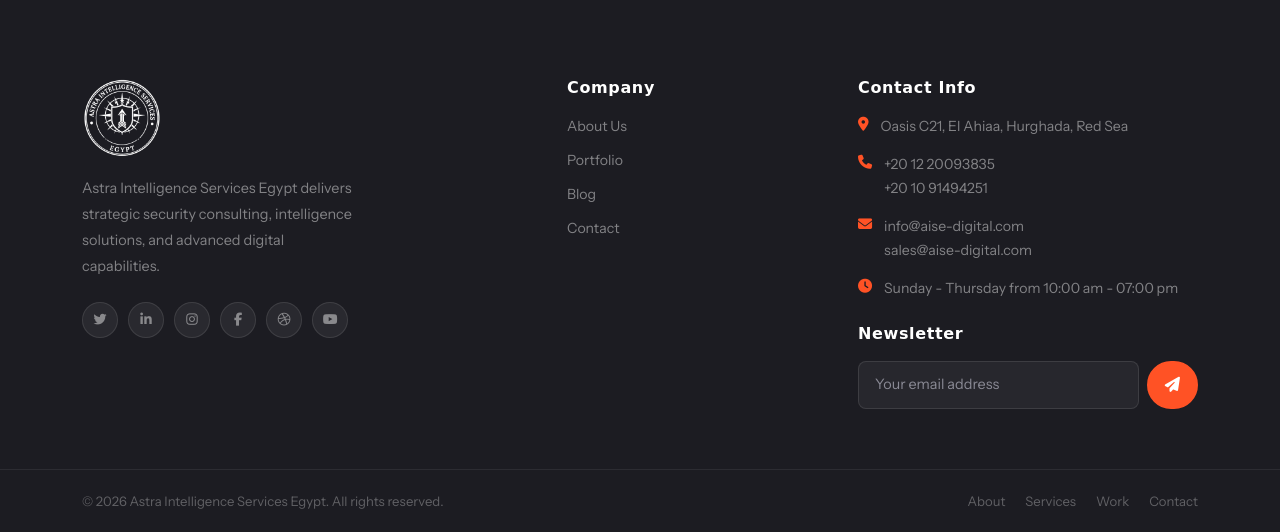
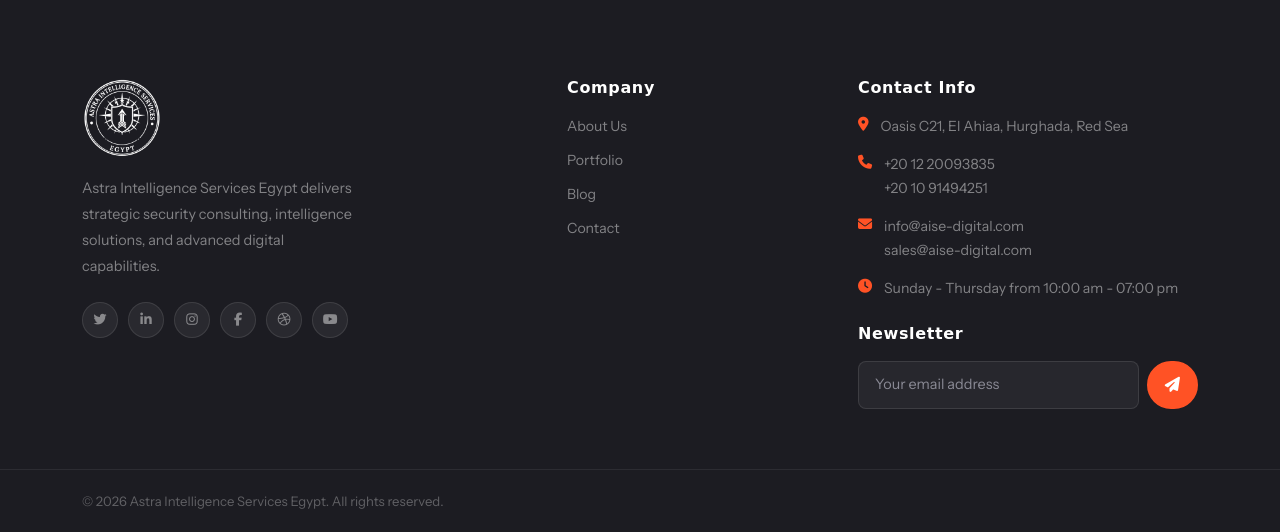
Before and after one commit to ahmedb0o0di/Aise-Website, a Laravel app: page /blog in a window 1280 px wide. Shown: the part 1328-1860 px from the top of the page. Run offline with Laravel 12, Linux system fonts and the light colour scheme; data comes from the database, SQL or seed files in the repository; some web fonts are replaced.

Commit message:
Remove bottom right footer navigation links

```diff
--- a/resources/views/layouts/app.blade.php
+++ b/resources/views/layouts/app.blade.php
@@ -168,12 +168,6 @@
       <div class="container">
          <div class="ft-bottom">
             <div class="ft-copy">{{ $settings->footer_copyright ?? '© 2026 Astra Intelligence Services Egypt. All rights reserved.' }}</div>
-            <div class="ft-blinks">
-               <a href="{{ route('about') }}">About</a>
-               <a href="{{ route('services') }}">Services</a>
-               <a href="{{ route('portfolio') }}">Work</a>
-               <a href="{{ route('contact') }}">Contact</a>
-            </div>
          </div>
       </div>
    </footer>
```
